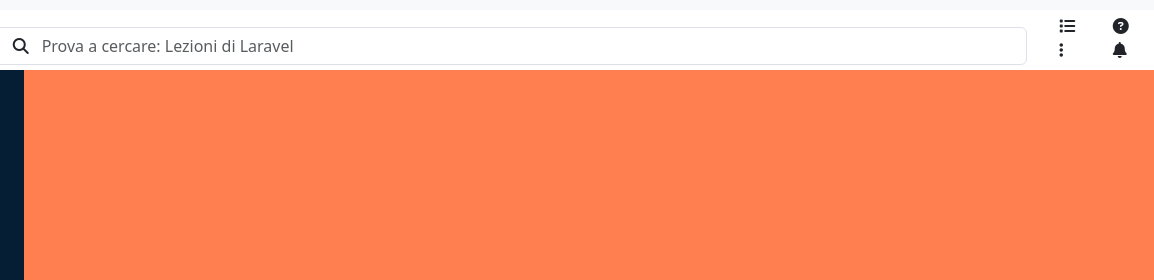
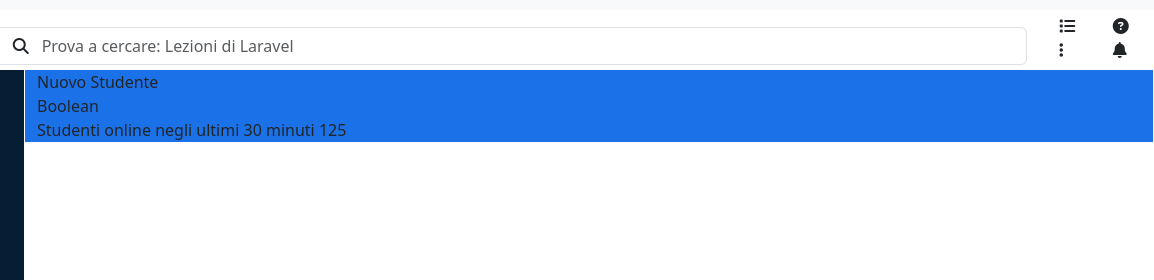
Before and after one commit to LucaZanfrisco/html-css-bootstarp-dashboard, a plain HTML site: page index.html in a window 1280 px wide. Shown: the top 280 px of the page, 126-1280 px from the left. Drawn offline with nearby package versions, Linux system fonts and the light colour scheme.

Commit message:
Dashboard up structure

```diff
--- a/css/style.css
+++ b/css/style.css
@@ -17,6 +17,7 @@ header{
 /* ------- */
 
 /* Main */
+/* Side-Bar */
 aside{
     background-image: url(../img/sidebar-bg.png);
     background-color: var(--ms-bg-sidebar);
@@ -32,13 +33,19 @@ aside{
     background-color: grey;
     cursor: pointer;
 }
-.ms_col{
-    background-color: coral;
-    flex-grow: 1;
-}
+
 @media screen and (min-width: 992px) {
     aside{
         width: 100%;
     }
 }
 /* ------- */
+/* Dash-Board */
+.ms_col{
+    padding: 0 .8125rem;
+    flex-grow: 1;
+}
+.ms_dash-up{
+    background-color: var(--ms-bg-dashboard-up);
+}
+/* ------- */
--- a/css/variables.css
+++ b/css/variables.css
@@ -1,4 +1,5 @@
 :root{
     --ms-bg-header: #f8f9fa;
     --ms-bg-sidebar: #051e34;
+    --ms-bg-dashboard-up: #1b72e8;
 }
--- a/index.html
+++ b/index.html
@@ -82,7 +82,20 @@
                     </ul>
                 </aside>
                 <!-- /Side-Bar -->
-                <div class="ms_col"></div>
+                <div class="ms_col">
+                    <div class="row ms_dash-up">
+                        <div class="col-12">
+                            <span>Nuovo Studente</span>
+                        </div>
+                        <div class="col-12">
+                            <span>Boolean</span>
+                        </div>
+                        <div class="col-12">
+                            <span>Studenti online negli ultimi 30 minuti</span>
+                            <span>125</span>
+                        </div>
+                    </div>
+                </div>
             </div>
             <!-- /Row flex with 2 col  -->
         </div>
```
